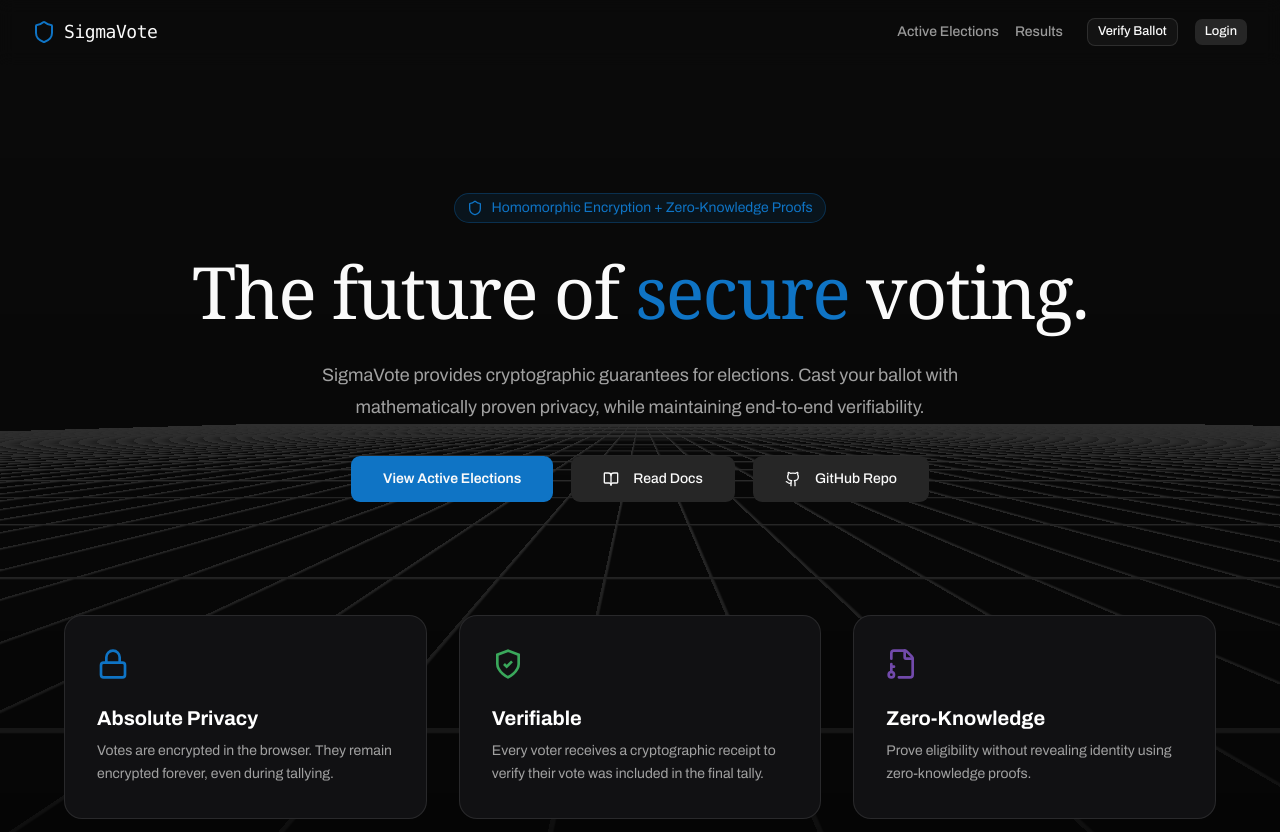
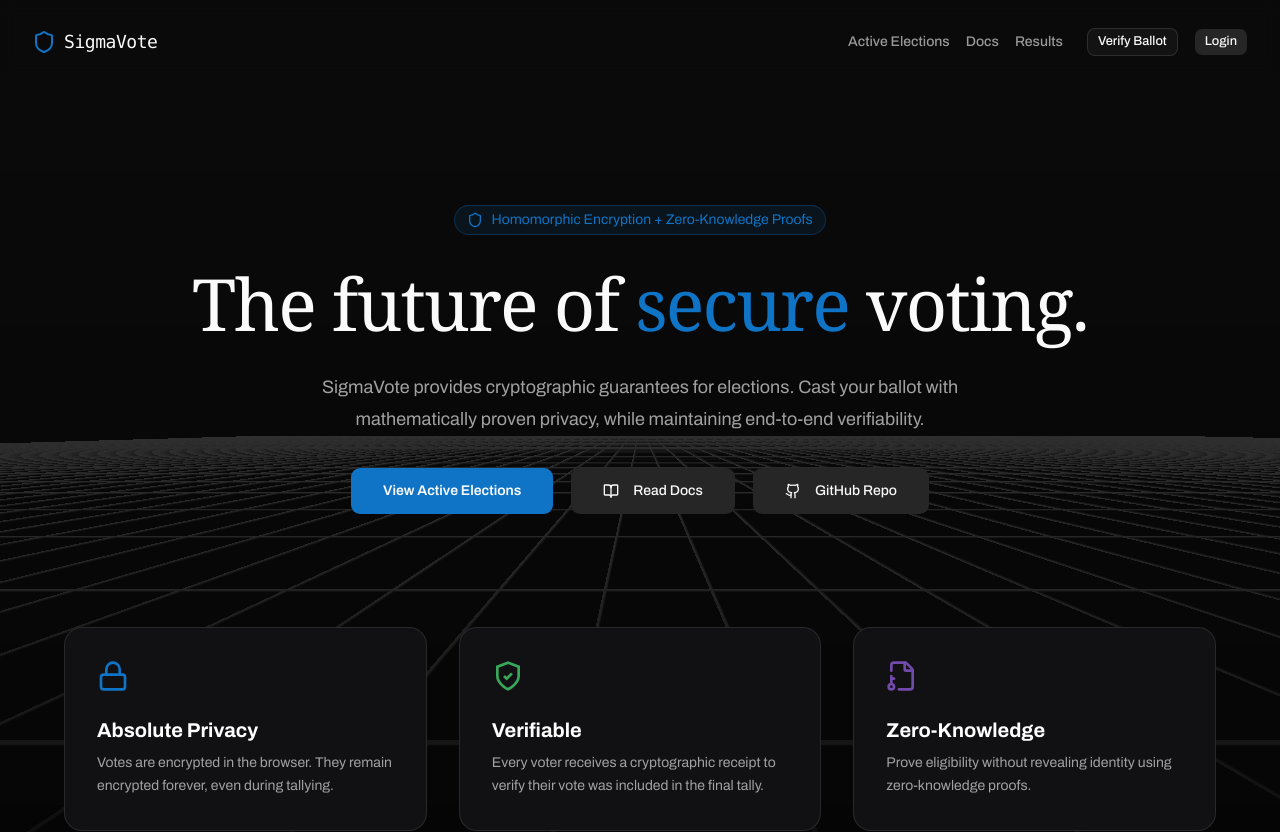
Before and after one commit to MohammedHamadi/sigma-vote, a Next.js app: page / in a window 1280 px wide. Shown: the top 832 px of the page. Built offline with nearby package versions, Linux system fonts and the light colour scheme; no server answers; what fumadocs-ui would draw is missing.

Commit message:
style(ui): refine navbar padding and fix documentation background consistency

```diff
--- a/components/navbar.tsx
+++ b/components/navbar.tsx
@@ -8,8 +8,8 @@ export async function Navbar() {
   const session = await auth();
 
   return (
-    <header className="sticky top-0 z-50 w-full border-b border-border/0 bg-background/95 backdrop-blur supports-[backdrop-filter]:bg-background/60">
-      <div className="container flex h-16 items-center mx-auto px-4 md:px-8">
+    <header className="sticky top-0 z-50 w-full border-b border-border/0 bg-background/95 backdrop-blur supports-[backdrop-filter]:bg-background/60 pt-3">
+      <div className="container flex h-16 items-center mx-auto px-4 md:px-8 pb-1">
         <Link href="/" className="flex items-center space-x-2">
           <Shield className="h-6 w-6 text-primary" />
           <span className="font-mono text-lg tracking-tight">SigmaVote</span>
@@ -21,6 +21,12 @@ export async function Navbar() {
               className="transition-colors hover:text-foreground/80 text-foreground/60"
             >
               Active Elections
+            </Link>
+            <Link
+              href="/docs"
+              className="transition-colors hover:text-foreground/80 text-foreground/60"
+            >
+              Docs
             </Link>
             <Link
               href="/results"
```
